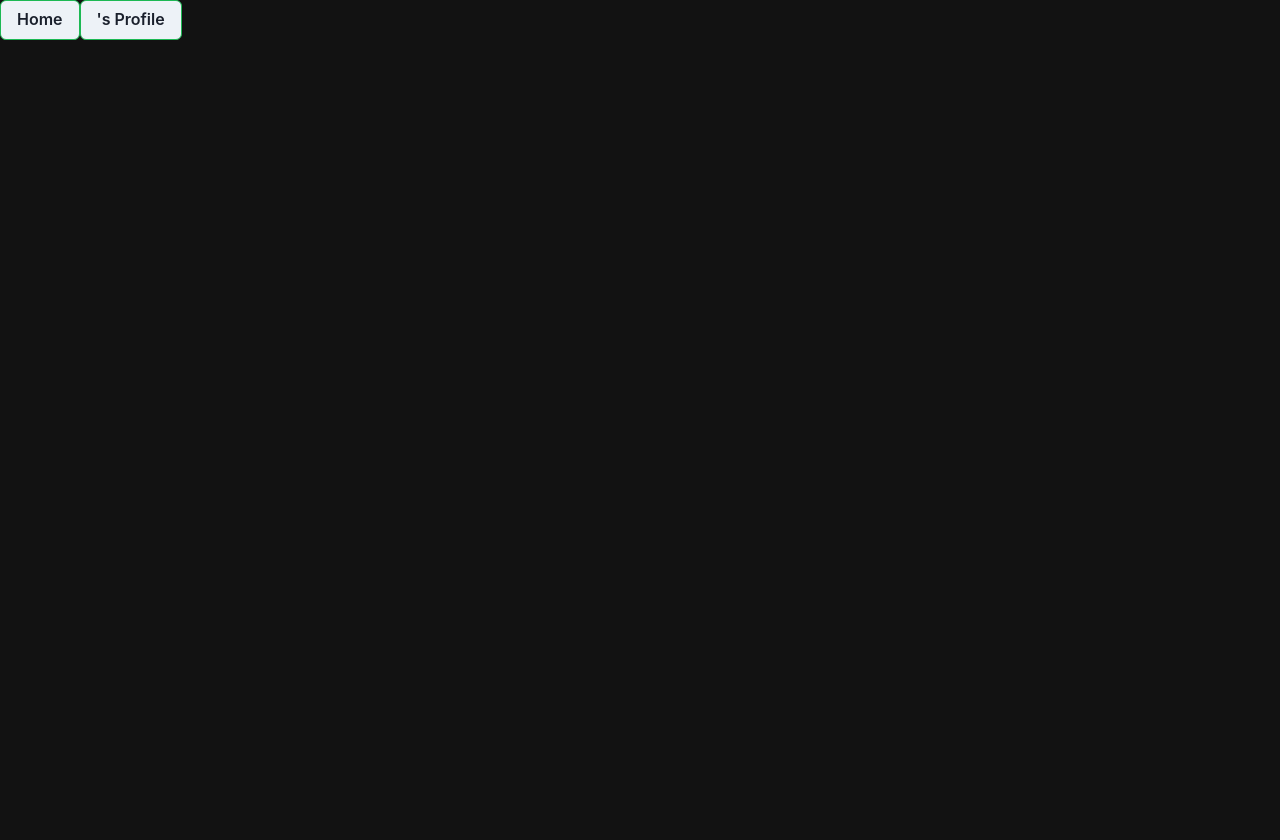
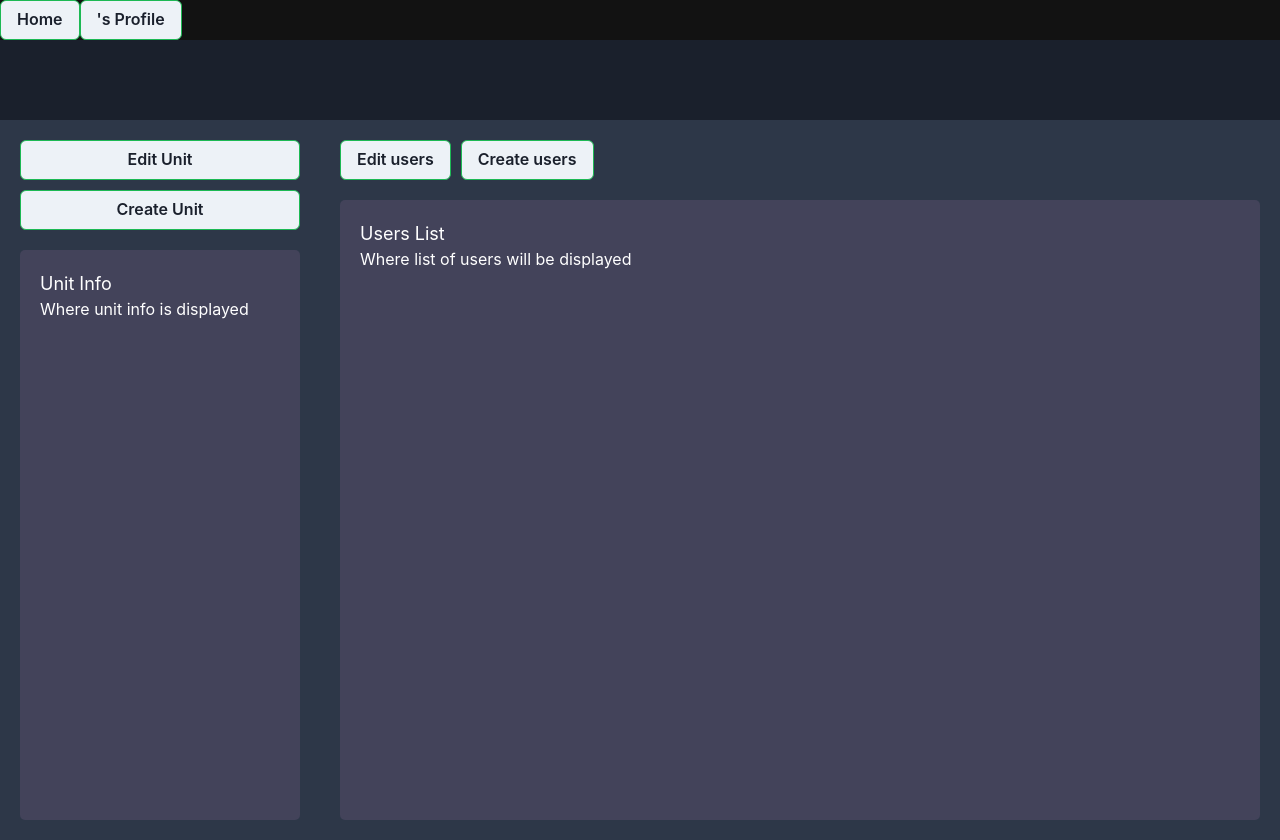
Before and after one commit to wballard7/sdi26-Capstone_Project, a React (Create React App) app in the folder unit-tracker-client/: page /Admin in a window 1280 px wide. Before the commit the page ends 800 px from the top, so only its background shows below. Built offline with nearby package versions, Linux system fonts and the light colour scheme.

Commit message:
eod changes

```diff
--- a/unit-tracker-client/src/components/Admin.jsx
+++ b/unit-tracker-client/src/components/Admin.jsx
@@ -11,7 +11,31 @@ export const Admin = () => {
     <Box className="admin-container">
       <Box className="content">
         <Box className="sidebar">
-          <Box></Box>
+          <Box className="unit-buttons">
+            <Button className="edit-unit-button">Edit Unit</Button>
+            <Button className="create-unit-button">Create Unit</Button>
+          </Box>
+          <Box className="unit-info">
+            <Text fontSize="lg" color="white">
+              Unit Info
+            </Text>
+            <Text color="whtie">Where unit info is displayed</Text>
+          </Box>
+        </Box>
+
+        <Box className="main-content">
+          <Box className="user-management">
+            <Box className="user-buttons">
+              <Button className="edit-user-button">Edit users</Button>
+              <Button className="create-user-button">Create users</Button>
+            </Box>
+            <Box className="users-list">
+              <Text fontSize="lg" color="white">
+                Users List
+              </Text>
+              <Text color="white">Where list of users will be displayed</Text>
+            </Box>
+          </Box>
         </Box>
       </Box>
     </Box>
--- a/unit-tracker-client/src/components/EditAddStaticEntries.jsx
+++ b/unit-tracker-client/src/components/EditAddStaticEntries.jsx
@@ -31,7 +31,7 @@ export const EditAddStaticEntries = () => {
       if (
         field === 'audience_id' ||
         field === 'tag_id' ||
-        field === 'unitid' ||
+        field === 'unit_id' ||
         field === 'category'
       ) {
         return { ...prev, [field]: parseInt(value) || 0 };
@@ -78,13 +78,13 @@ export const EditAddStaticEntries = () => {
           id="unit_id"
           type="number"
           value={newStaticEntry.unitid}
-          onChange={(e) => handleChange(e, 'unitid')}
+          onChange={(e) => handleChange(e, 'unit_id')}
           placeholder="Unit ID"
         />
       </div>
 
       <div className="p-field">
-        <label>Owner</label>
+        <label htmlFor="owner">Owner</label>
         <Select
           id="owner_id"
           value={newStaticEntry.ownerid} /*fetch for existing users*/
--- a/unit-tracker-client/src/components/Login.jsx
+++ b/unit-tracker-client/src/components/Login.jsx
@@ -28,8 +28,8 @@ export const Login = () => {
         console.log(user);
         fetchUserData(user.id);
         loggedIn(true);
-        fetchPersonnel(user.id);
-        fetchSupervisor(user.supervisor_id);
+        // fetchPersonnel(user.id);
+        // fetchSupervisor(user.supervisor_id);
       } else {
         console.error(user.message);
         alert(user.message);
@@ -40,29 +40,29 @@ export const Login = () => {
     }
   };
 
-  const fetchSupervisor = async (sup_Id) => {
-    const supervisorResponse = await getFetch(`users/${sup_Id}`);
-    setSupervisor({
-      id: supervisorResponse.id,
-      first_name: supervisorResponse.first_name,
-      last_name: supervisorResponse.last_name,
-      supervisor_id: supervisorResponse.supervisor_id,
-      parent_unit_id: supervisorResponse.parent_unit_id,
-      supervisor: supervisorResponse.supervisor,
-    });
-  };
+  // const fetchSupervisor = async (sup_Id) => {
+  //   const supervisorResponse = await getFetch(`users/${sup_Id}`);
+  //   setSupervisor({
+  //     id: supervisorResponse.id,
+  //     first_name: supervisorResponse.first_name,
+  //     last_name: supervisorResponse.last_name,
+  //     supervisor_id: supervisorResponse.supervisor_id,
+  //     parent_unit_id: supervisorResponse.parent_unit_id,
+  //     supervisor: supervisorResponse.supervisor,
+  //   });
+  // };
 
-  const fetchPersonnel = async (userId) => {
-    const personnelResponse = await getFetch(`users/personnel/${userId}`);
-    setPersonnel({
-      id: personnelResponse.id,
-      first_name: personnelResponse.first_name,
-      last_name: personnelResponse.last_name,
-      supervisor_id: personnelResponse.supervisor_id,
-      parent_unit_id: personnelResponse.parent_unit_id,
-      supervisor: personnelResponse.supervisor,
-    });
-  };
+  // const fetchPersonnel = async (userId) => {
+  //   const personnelResponse = await getFetch(`users/personnel/${userId}`);
+  //   setPersonnel({
+  //     id: personnelResponse.id,
+  //     first_name: personnelResponse.first_name,
+  //     last_name: personnelResponse.last_name,
+  //     supervisor_id: personnelResponse.supervisor_id,
+  //     parent_unit_id: personnelResponse.parent_unit_id,
+  //     supervisor: personnelResponse.supervisor,
+  //   });
+  // };
 
   const fetchUserData = async (userId) => {
     try {
--- a/unit-tracker-client/src/styles/Home.css
+++ b/unit-tracker-client/src/styles/Home.css
@@ -1,17 +1,91 @@
-body {
-  column-count: 2;
+.staticGroup {
+  background-color: rgba(255, 0, 0, 0.1);
+  padding: 10px;
+  border-radius: 8px;
 }
 
-.staticGroup {
-  background-color: rgb(196, 196, 196);
-}
 .staticEntry {
-  background-color: rgb(124, 124, 124);
+  background-color: rgba(255, 0, 0, 0.3);
   padding: 10px;
+  border-radius: 4px;
+  color: white;
+  font-weight: bold;
 }
 
-.gridaLayout {
+.draggieboiiiz {
+  background-color: rgba(0, 255, 0, 0.1);
+  padding: 10px;
+  border-radius: 8px;
+}
+
+/* attempt grid setup */
+.gridSetup {
   display: grid;
   padding: 10px;
   cursor: pointer;
 }
+
+.gridBodyLayout {
+  display: inline-grid;
+  grid-template-columns: 150px 1fr 150px;
+  margin: 1px;
+  padding: 1px;
+  font-weight: bold;
+}
+
+/* <div className='gridStyled'>
+<div className='gridHeadersLayout'>
+    <div className='nameHeader'>Item Name</div>----time, categories, nav buttons
+    <div className='descriptionHeader'>Description Name</div>
+    <div className='quantityHeader'>Quantity Name</div>
+</div>
+{items.map((item) => (-----static entries
+    <div className='gridLineLayout'>
+        <div onClick={() => viewItem(item)} className='item'>{item.name}</div>
+        <div onClick={() => viewItem(item)} className='description'>{item.description.length > 100 ? `${item.description.substring(0, 100)}...` : item.description}</div>
+        <div onClick={() => viewItem(item)} className='quantity'>{item.quantity}</div>
+    </div>
+))}
+</div> */
+
+/* .gridStyled {
+  display: grid;
+  padding: 10px;
+  cursor: pointer;
+}
+
+ https://www.freecodecamp.org/news/complete-guide-to-css-grid/
+.gridLineLayout {
+  display: inline-grid;
+  grid-template-columns: 150px 1fr 150px;
+  margin: 1px;
+  padding: 1px;
+}
+.gridHeadersLayout {
+  display: inline-grid;
+  grid-template-columns: 150px 1fr 150px;
+  margin: 1px;
+  padding: 1px;
+  font-weight: bold;
+}
+
+.item {
+  grid-column: 1;
+}
+.nameHeader{
+  grid-column: 1;
+}
+
+.description {
+  grid-column: 2;
+}
+.descriptionHeader{
+  grid-column: 2;
+}
+
+.quantity {
+  grid-column: 3;
+}
+.quantityHeader{
+  grid-column: 3;
+} */
--- a/unit-tracker-client/src/styles/admin.css
+++ b/unit-tracker-client/src/styles/admin.css
@@ -0,0 +1,86 @@
+.admin-container {
+  display: flex;
+  flex-direction: column;
+  height: 100vh;
+  background-color: #1a202c;
+}
+
+.content {
+  display: flex;
+  margin-top: 80px;
+  height: calc(100vh - 80px);
+}
+
+.sidebar {
+  width: 25%;
+  background-color: #2d3748;
+  padding: 20px;
+  display: flex;
+  flex-direction: column;
+  gap: 20px;
+}
+
+.unit-buttons {
+  display: flex;
+  flex-direction: column;
+  gap: 10px;
+}
+
+.edit-unit-button {
+  width: 100%;
+  color: white;
+  background-color: rgb(67, 67, 90);
+}
+
+.create-unit-button {
+  width: 100%;
+  color: white;
+  background-color: rgb(67, 67, 90);
+}
+
+.unit-info {
+  flex-grow: 1;
+  width: 100%;
+  color: white;
+  background-color: rgb(67, 67, 90);
+  padding: 20px;
+  border-radius: 5px;
+}
+
+.main-content {
+  width: 75%;
+  padding: 20px;
+  display: flex;
+  flex-direction: column;
+  background-color: #2d3748;
+}
+
+.user-management {
+  display: flex;
+  flex-direction: column;
+  height: 100%;
+}
+
+.edit-users-button {
+  color: white;
+  background-color: rgb(67, 67, 90);
+}
+
+.user-buttons {
+  display: flex;
+  gap: 10px;
+  margin-bottom: 20px;
+}
+
+.add-user-button {
+  color: white;
+  background-color: rgb(67, 67, 90);
+}
+
+.users-list {
+  flex-grow: 1;
+  background-color: rgb(67, 67, 90);
+  color: white;
+  padding: 20px;
+  border-radius: 5px;
+}
```
Also changed, not shown: unit-tracker-client/src/components/layout/Home.jsx (+10 -102 lines).
